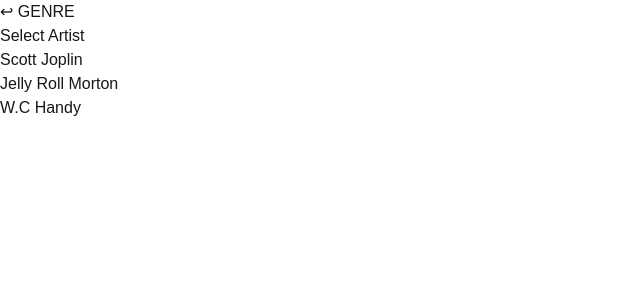
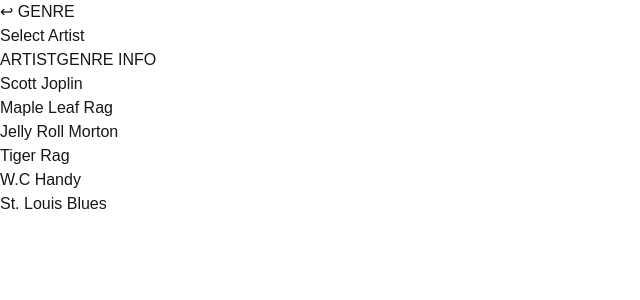
Before and after one commit to ksd210-fig/jazz_chronicle, a Next.js app: page /03_select_artist in a window 1280 px wide. Shown: the top 300 px of the page, without its empty margins (0-640 px from the left). Built offline with nearby package versions, Linux system fonts and the light colour scheme.

Commit message:
select_artist에서 탭버튼 추가 및 데이터베이스 genre info 추가

```diff
--- a/app/02_select_genre/page.tsx
+++ b/app/02_select_genre/page.tsx
@@ -32,5 +32,3 @@ export default function SelectGenre() {
     </div>
   )
 }
-
-//{dataList[index].improvisation} 수만큼 ● 출력, 나머지는 ◦ 출력, ●와 ◦의 합계는 5개
--- a/app/03_select_artist/page.tsx
+++ b/app/03_select_artist/page.tsx
@@ -3,19 +3,40 @@
 import { useSearchParams } from "next/navigation";
 import dataList from "@/app/database";
 import Link from "next/link";
+import { useState } from "react";
 
 export default function SelectArtistPage() {
   const searchParams = useSearchParams(); // 1. useSearchParams로 URL의 쿼리 파라미터 읽기
   const indexParameter = searchParams.get("index"); // 2. "index" 파라미터의 값을 가져오기 (문자열로 반환됨)
   const index = parseInt(indexParameter || "0", 10); // 3. 문자열을 숫자로 변환 (없으면 0으로 기본값 설정, 10진수 변환)
+  const [tab, setTab] = useState<"artist" | "genreInfo">("artist");
 
   return (
     <div>
         <Link href="/02_select_genre">↩︎ GENRE</Link>
         <h1>Select Artist</h1>
-        <p>{dataList[index].artist[0]}</p>
-        <p>{dataList[index].artist[1]}</p>
-        <p>{dataList[index].artist[2]}</p>
+
+        {/* 탭 버튼 */}
+        <div>
+          <button onClick={() => setTab("artist")}>ARTIST</button>
+          <button onClick={() => setTab("genreInfo")}>GENRE INFO</button>
+        </div>
+
+        {/* 탭 내용 */}
+        {tab === "artist" ? (
+          <div>
+            {dataList[index].artist.map((artist: string, i: number) => (
+              <div key={i}>
+                <p>{artist}</p>
+                <p>{dataList[index].song[i]}</p>
+              </div>
+            ))}
+          </div>
+        ) : (
+          <div>
+            <p>{dataList[index].GenreInfo}</p>
+          </div>
+        )}
     </div>
   )
 }
--- a/app/database.ts
+++ b/app/database.ts
@@ -5,7 +5,8 @@ const dataList: DataType[] = [
       year: "1900",
       improvisation: 2,
       artist: ["Scott Joplin", "Jelly Roll Morton", "W.C Handy"],
-      song: ["Maple Leaf Rag", "Tiger Rag", "St. Louis Blues"]
+      song: ["Maple Leaf Rag", "Tiger Rag", "St. Louis Blues"],
+      GenreInfo: "랙 타임은..."
     },
     {
       genre: "NEW ORLEANS",
@@ -13,7 +14,8 @@ const dataList: DataType[] = [
       year: "1910",
       improvisation: 4,
       artist: ["Original Dixieland Jass Band", "Joe King Oliver", "New Orleans Rhythm Kings"],
-      song: ["Livery Stable Blues", "Dipper Mouth Blues", "Panama"]
+      song: ["Livery Stable Blues", "Dipper Mouth Blues", "Panama"],
+      GenreInfo: "뉴올리언스 재즈는..."
     },
     {
       genre: "CHICAGO JAZZ",
@@ -21,7 +23,8 @@ const dataList: DataType[] = [
       year: "1920",
       improvisation: 3,
       artist: ["Jelly Roll Morton", "Louis Armstrong & His Hot Five", "3-3"],
-      song: ["King Porter Stomp", "Hotter Than That", "3-3"]
+      song: ["King Porter Stomp", "Hotter Than That", "3-3"],
+      GenreInfo: "시카고 재즈는..."
     },
     {
       genre: "SWING JAZZ",
@@ -29,7 +32,8 @@ const dataList: DataType[] = [
       year: "1930",
       improvisation: 3,
       artist: ["Benny Goodman", "Glenn Miller", "Duke Ellington"],
-      song: ["Sing Sing Sing", "In the Mood", "Take the 'A' Train"]
+      song: ["Sing Sing Sing", "In the Mood", "Take the 'A' Train"],
+      GenreInfo: "스윙 재즈는..."
     },
     {
       genre: "BEBOP",
@@ -37,7 +41,8 @@ const dataList: DataType[] = [
       year: "1940",
       improvisation: 5,
       artist: ["Dizzy Gillespie", "Thelonious Monk", "Charlie Parker"],
-      song: ["A Night in Tunisia", "‘Round Midnight", "Ornithology"]
+      song: ["A Night in Tunisia", "‘Round Midnight", "Ornithology"],
+      GenreInfo: "비밥은..."
     },
     {
       genre: "COOL JAZZ",
@@ -45,7 +50,8 @@ const dataList: DataType[] = [
       year: "1950",
       improvisation: 2,
       artist: ["Miles Davis", "Dave Brubeck", "Chet Baker"],
-      song: ["So What", "Take Five", "My Funny Valentine"]
+      song: ["So What", "Take Five", "My Funny Valentine"],
+      GenreInfo: "쿨 재즈는..."
     },
     {
       genre: "HARD BOP",
@@ -53,7 +59,8 @@ const dataList: DataType[] = [
       year: "1960",
       improvisation: 4,
       artist: ["Art Blakey & The Jazz Messengers", "John Coltrane", "Horace Silver"],
-      song: ["Moanin’", "Giant Steps", "Song for My Father"]
+      song: ["Moanin’", "Giant Steps", "Song for My Father"],
+      GenreInfo: "하드밥은..."
     }
   ];
 
```
